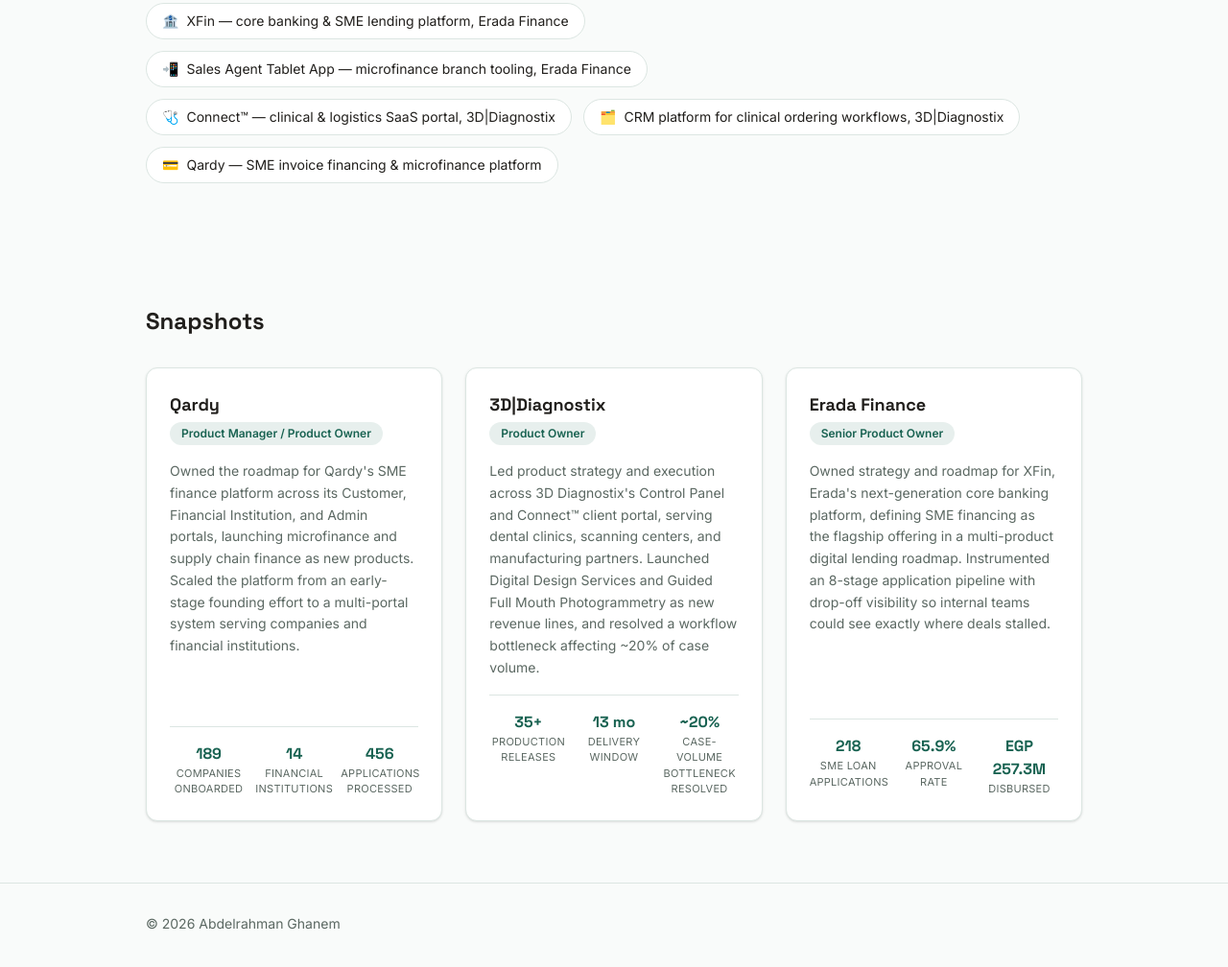
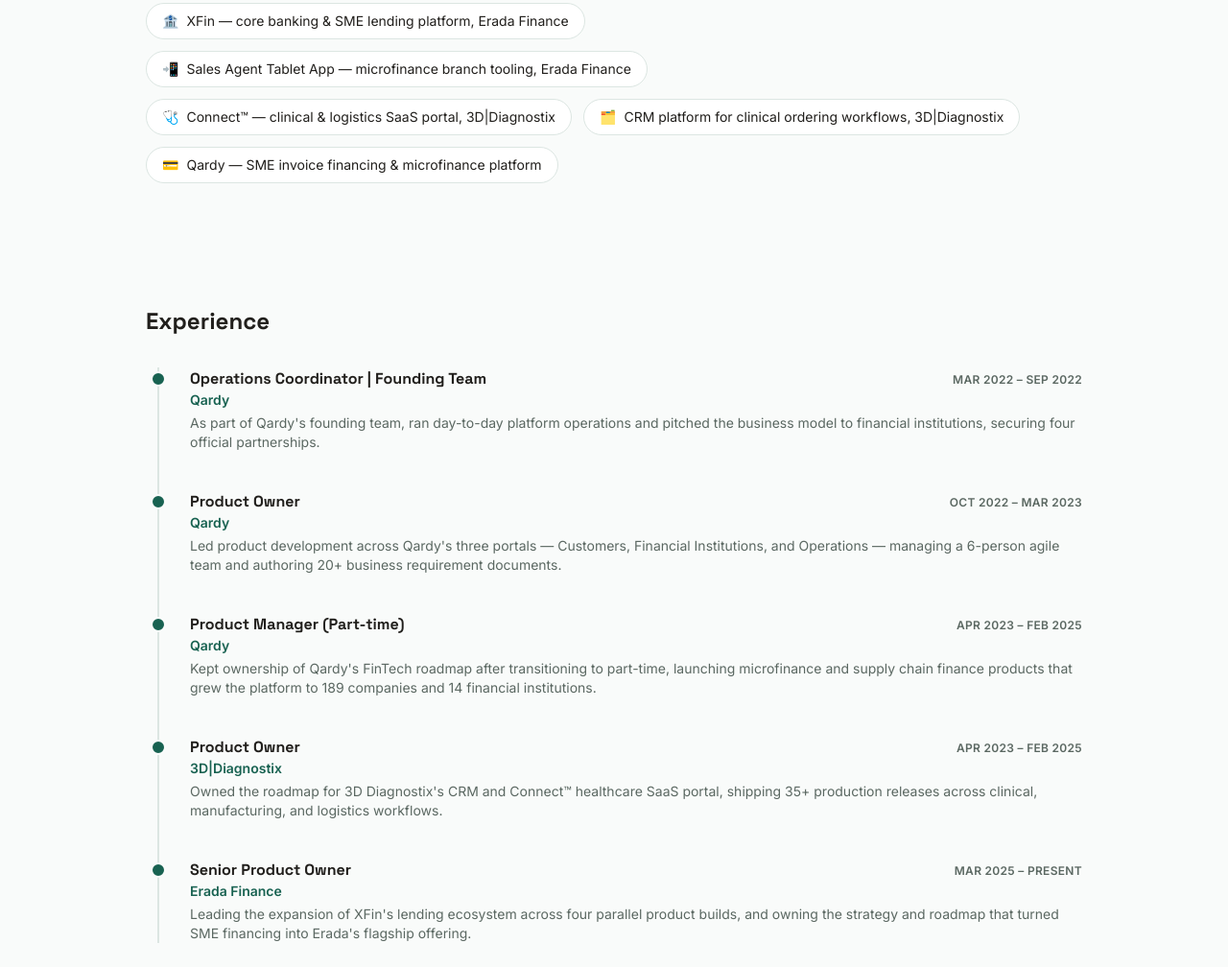
Before and after one commit to amkghanem22-lang/my-portfolio, an Astro site: page / in a window 1280 px wide. Shown: the part 578-1586 px from the top of the page at 96% size. Built offline with nearby package versions, Linux system fonts and the light colour scheme; Astro itself is replaced by a stand-in of ours.

Commit message:
Add Experience section as a vertical timeline

```diff
--- a/src/pages/index.astro
+++ b/src/pages/index.astro
@@ -5,6 +5,9 @@ import { getCollection } from 'astro:content';
 import profilePhoto from '../../my-pic-for-display.jpg';
 
 const snapshots = (await getCollection('snapshots')).sort(
+	(a, b) => b.data.order - a.data.order
+);
+const experience = (await getCollection('experience')).sort(
 	(a, b) => b.data.order - a.data.order
 );
 ---
@@ -72,6 +75,25 @@ const snapshots = (await getCollection('snapshots')).sort(
 		</ul>
 	</section>
 
+	<section id="experience" class="mx-auto max-w-5xl px-6 py-16">
+		<h2 class="font-heading text-2xl font-bold text-ink">Experience</h2>
+		<ol class="relative mt-8 ml-3 border-l-2 border-border">
+			{experience.map((role) => (
+				<li class="relative pb-10 pl-8 last:pb-0">
+					<span class="absolute -left-[9px] top-1 h-4 w-4 rounded-full border-2 border-bg bg-primary"></span>
+					<div class="flex flex-col gap-1 sm:flex-row sm:items-baseline sm:justify-between">
+						<h3 class="font-heading text-base font-bold text-ink">{role.data.title}</h3>
+						<span class="text-xs font-semibold uppercase tracking-wide text-ink-muted">
+							{role.data.startDate} &ndash; {role.data.endDate}
+						</span>
+					</div>
+					<p class="text-sm font-semibold text-primary">{role.data.company}</p>
+					<p class="mt-1 text-sm text-ink-muted">{role.data.summary}</p>
+				</li>
+			))}
+		</ol>
+	</section>
+
 	<section id="snapshots" class="mx-auto max-w-5xl px-6 py-16">
 		<h2 class="font-heading text-2xl font-bold text-ink">Snapshots</h2>
 		<div class="mt-8 grid grid-cols-1 gap-6 sm:grid-cols-2 lg:grid-cols-3">
```
